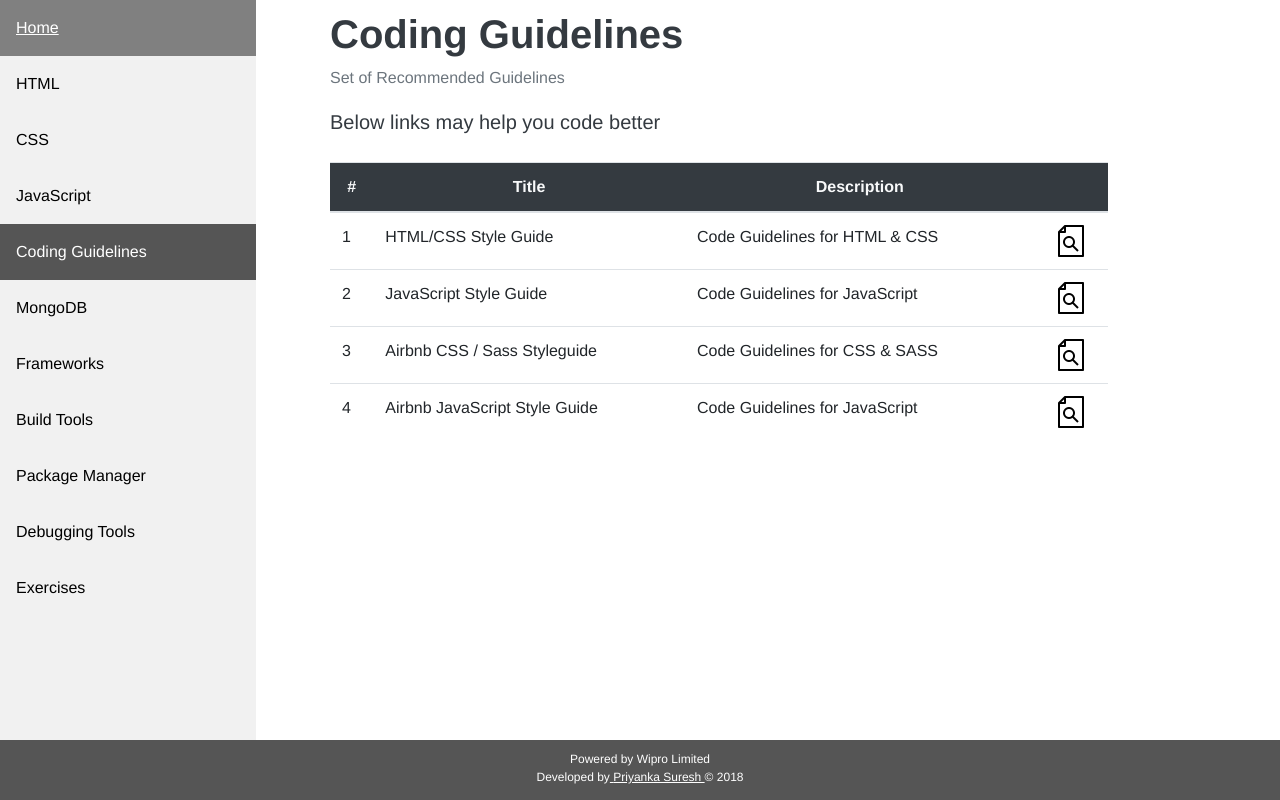
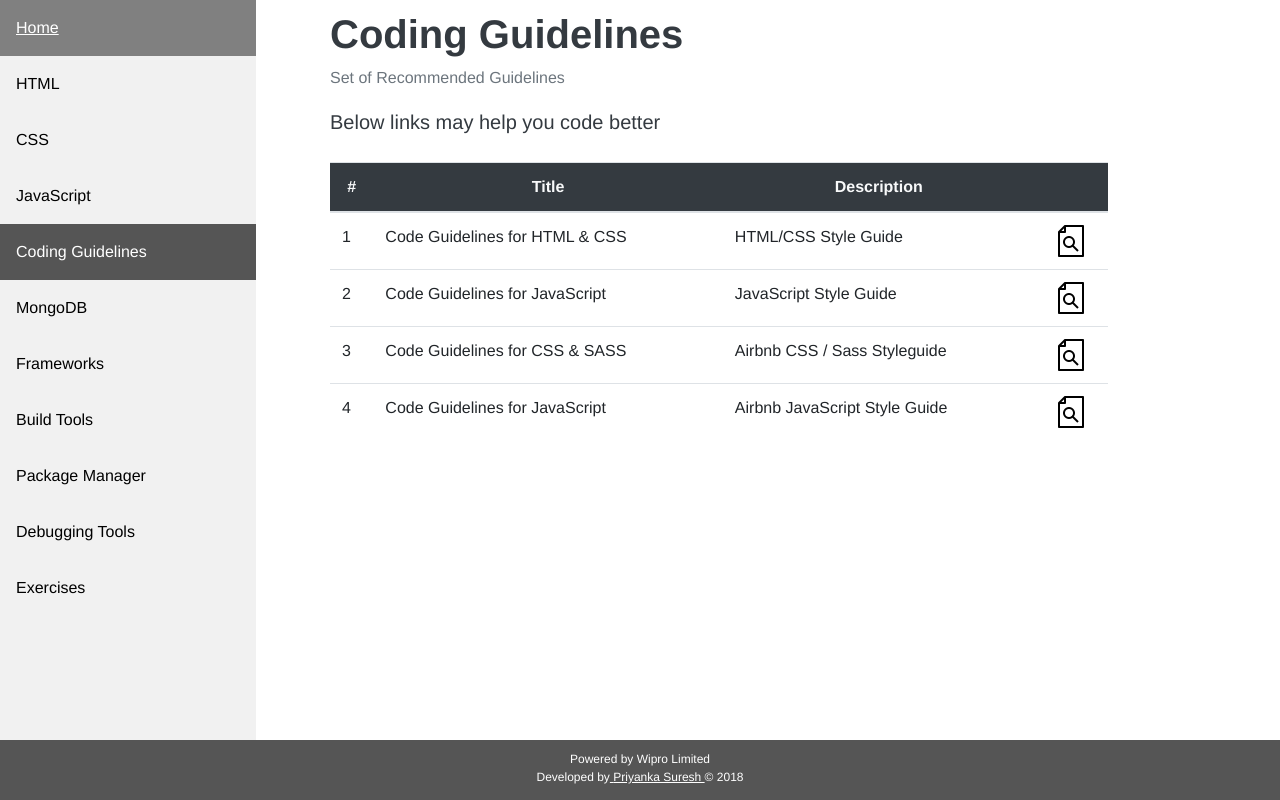
Before and after one commit to priyanka2504/wipro25, a React (Create React App) app: page /codingGuidelines in a window 1280 px wide. Built offline with nearby package versions, Linux system fonts and the light colour scheme.

Commit message:
Add files via upload

```diff
--- a/src/Coding.js
+++ b/src/Coding.js
@@ -27,30 +27,30 @@ class CSS extends Component {
                                     <tbody>
                                         <tr>
                                             <td> 1 </td>
-                                            <td>  HTML/CSS Style Guide </td>
-                                            <td> Code Guidelines for HTML & CSS </td>
+                                            <td>  Code Guidelines for HTML & CSS </td>
+                                            <td> HTML/CSS Style Guide </td>
                                             <td align="center" > <a href="https://google.github.io/styleguide/htmlcssguide.html" target="_blank" rel="noopener noreferrer">
                                                 <img src={preview} alt="preview" /> </a>
                                             </td>
                                         </tr>
                                         <tr>
                                             <td> 2 </td>
-                                            <td>  JavaScript Style Guide </td>
-                                            <td> Code Guidelines for JavaScript </td>
+                                            <td>  Code Guidelines for JavaScript </td>
+                                            <td> JavaScript Style Guide </td>
                                             <td align="center" > <a href="https://google.github.io/styleguide/jsguide.html" target="_blank" rel="noopener noreferrer">
                                                 <img src={preview} alt="preview" /> </a> </td>
                                         </tr>
                                         <tr>
                                             <td> 3 </td>
-                                            <td>  Airbnb CSS / Sass Styleguide </td>
-                                            <td> Code Guidelines for CSS & SASS </td>
+                                            <td>  Code Guidelines for CSS & SASS  </td>
+                                            <td> Airbnb CSS / Sass Styleguide </td>
                                             <td align="center" > <a href="https://github.com/airbnb/css" target="_blank" rel="noopener noreferrer">
                                                 <img src={preview} alt="preview" /> </a> </td>
                                         </tr>
                                         <tr>
                                             <td> 4 </td>
-                                            <td>  Airbnb JavaScript Style Guide </td>
-                                            <td> Code Guidelines for JavaScript </td>
+                                            <td>  Code Guidelines for JavaScript  </td>
+                                            <td> Airbnb JavaScript Style Guide </td>
                                             <td align="center" > <a href="https://github.com/airbnb/javascript" target="_blank" rel="noopener noreferrer">
                                                 <img src={preview} alt="preview" /> </a> </td>
                                         </tr>
```
